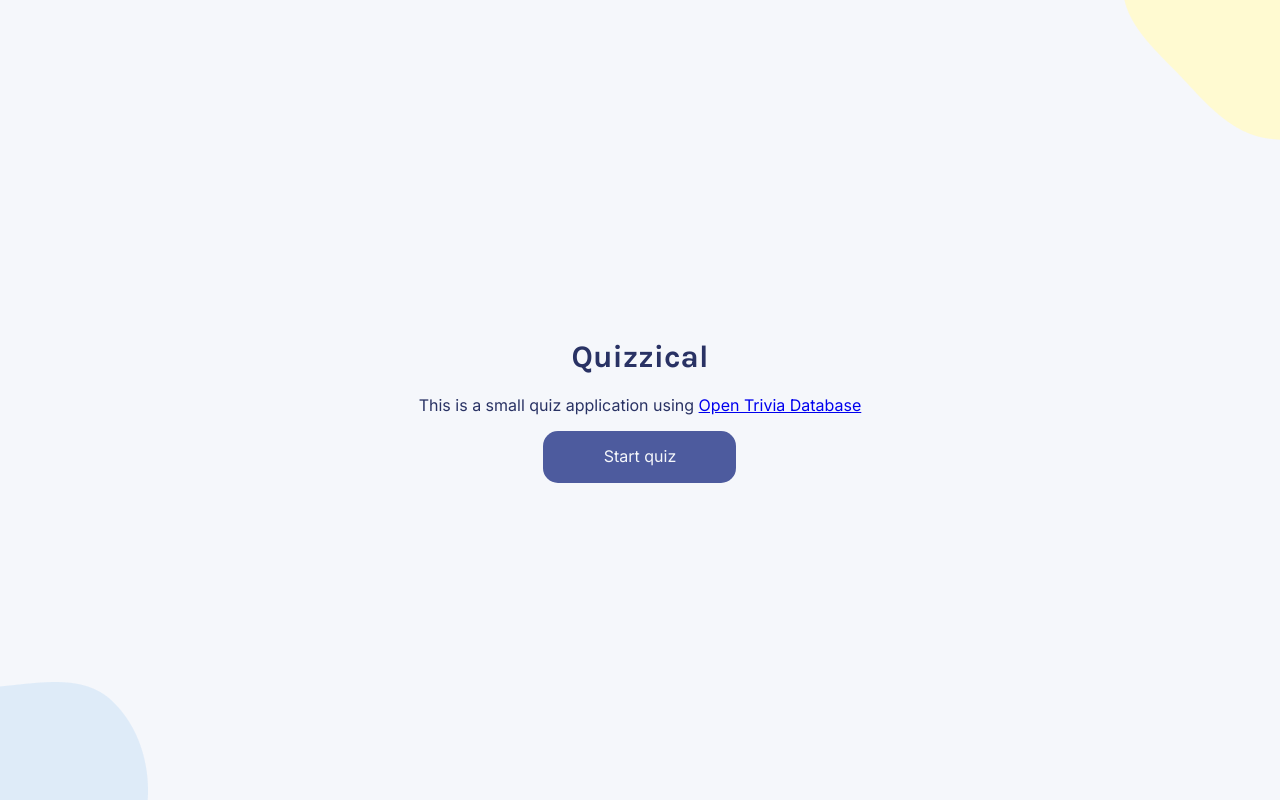
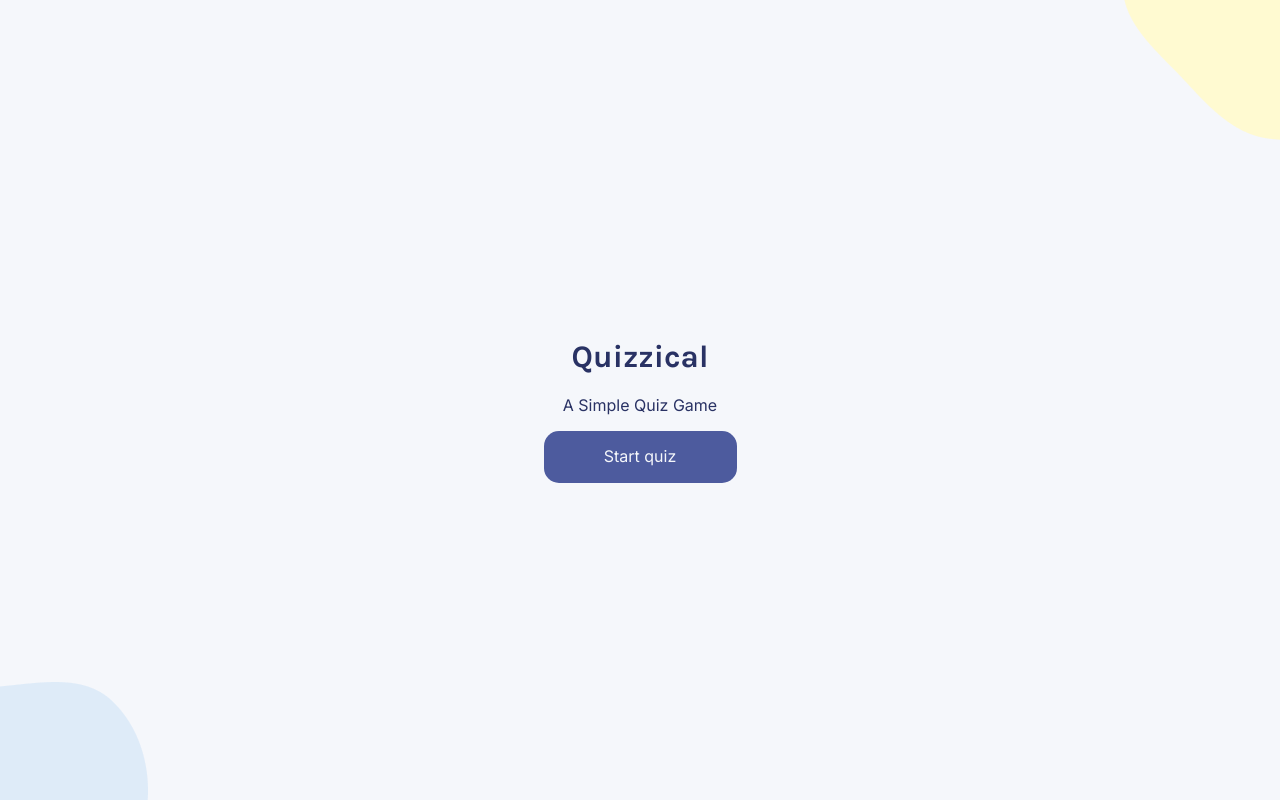
Before and after one commit to noumanullah/quizzical, a React (Create React App) app: page / in a window 1280 px wide. Built offline with nearby package versions, Linux system fonts and the light colour scheme; no server answers.

Commit message:
Updated Title

```diff
--- a/src/components/Main.js
+++ b/src/components/Main.js
@@ -3,7 +3,7 @@ export default function Main(props){
     return (
         <header className="App-header">
             <h1 className="headerText">Quizzical</h1>
-            <p className='firstContent'>This is a small quiz application using <a href="_blank">Open Trivia Database</a></p>
+            <p className='firstContent'>A Simple Quiz Game</p>
             <button
                 className="btnStartQuiz"
                 onClick={props.handleClick}>Start quiz</button>
```
